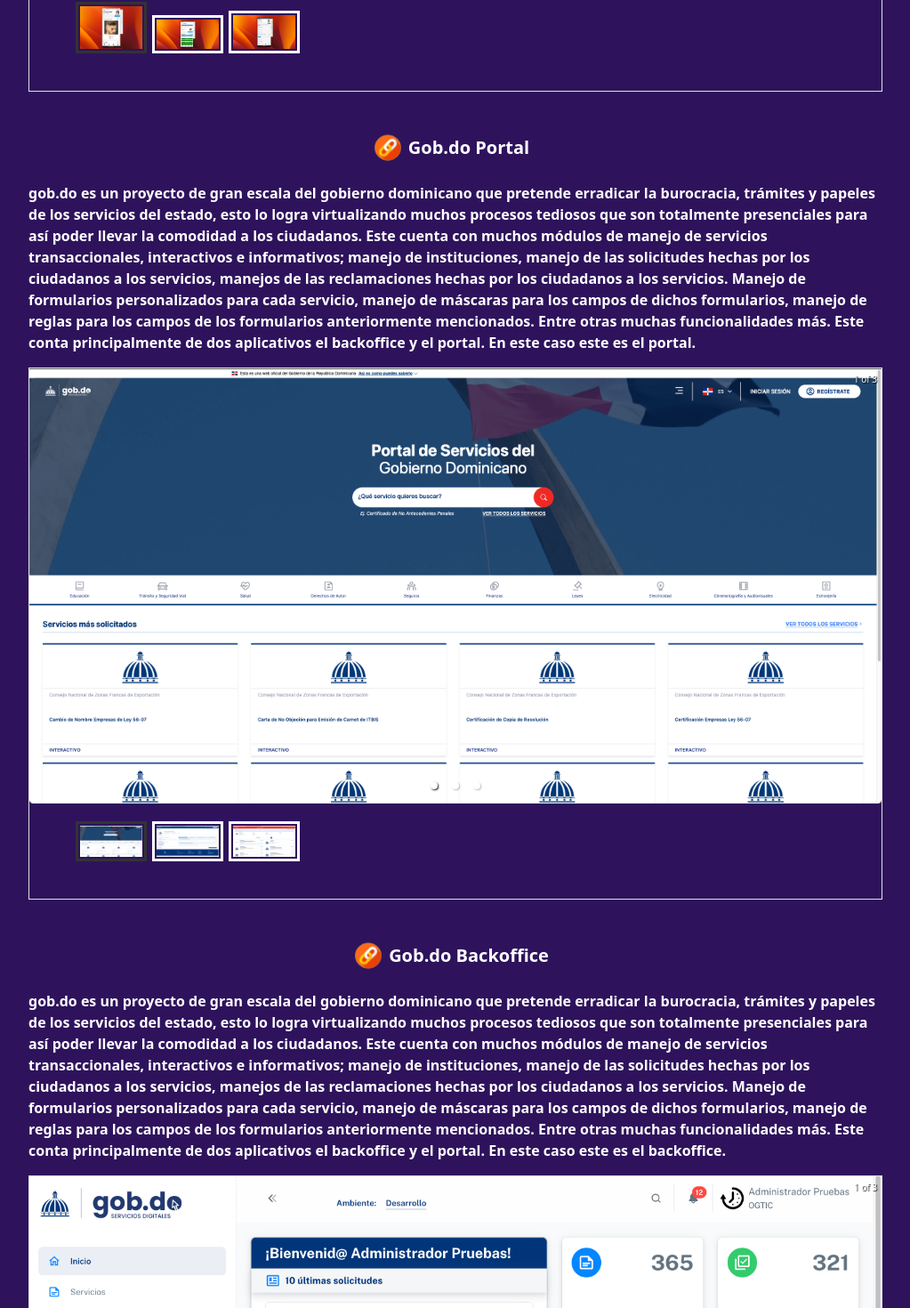
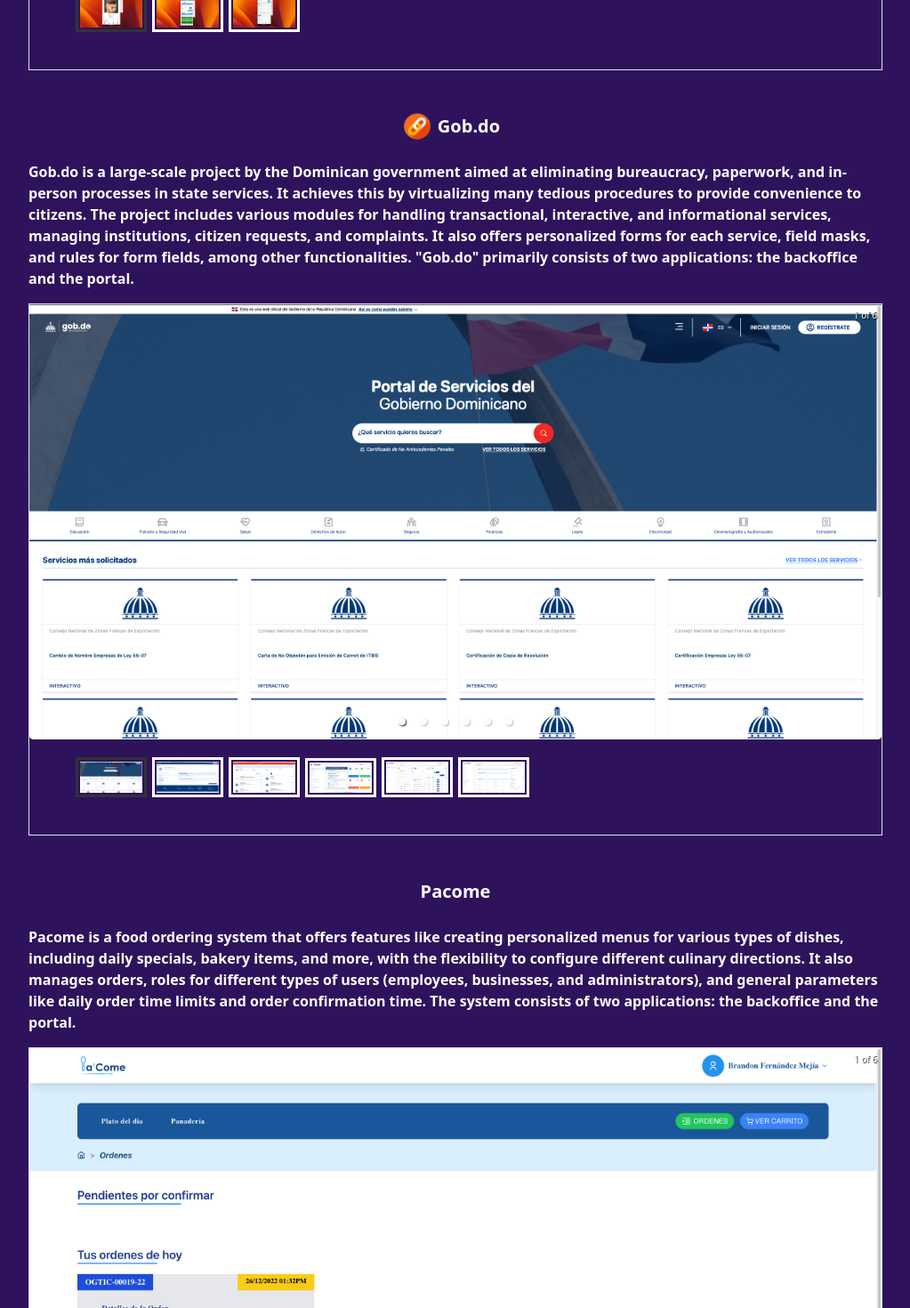
Before and after one commit to brandonprogamer02/portfolio, a React (Create React App) app: page / in a window 1280 px wide. Shown: the part 2320-3790 px from the top of the page at 89% size, without its empty margins (128-1151 px from the left). Built offline with nearby package versions, Linux system fonts and the light colour scheme.

Commit message:
some updated to the projects overview

```diff
--- a/package.json
+++ b/package.json
@@ -15,7 +15,7 @@
     "react-dom": "^17.0.2",
     "react-modal": "^3.16.1",
     "react-responsive-carousel": "^3.2.23",
-    "react-scripts": "4.0.3",
+    "react-scripts": "^5.0.1",
     "typescript": "^4.2.4",
     "web-vitals": "^1.1.2"
   },
--- a/src/components/Contact/index.tsx
+++ b/src/components/Contact/index.tsx
@@ -22,7 +22,7 @@
                          <img src={personaTelephoneImage} alt='personal telephone' className='w-25' />
                          <div className='d-flex flex-column flex-wrap justify-content-around align-items-center'>
                               <label style={{ color: 'white', marginBottom: 20 }}>Personal Number</label>
-                              <label style={{ color: 'white' }}>8497392210</label>
+                              <label style={{ color: 'white' }}>+1 849 739 2210</label>
                          </div>
                     </div>
                     <div className="col-12 col-md-6 my-5">
@@ -47,7 +47,7 @@
                                    style={{ marginLeft: 15 }}
                               >
                                    <label style={{ color: 'white' }}>Home Phone</label>
-                                   <label style={{ color: 'white' }}>8095915207</label>
+                                   <label style={{ color: 'white' }}>+1 849 739 2210</label>
                               </div>
                          </div>
                     </div>
--- a/src/components/MyProjects/index.tsx
+++ b/src/components/MyProjects/index.tsx
@@ -1,12 +1,12 @@
 import React from 'react';
 import darkBorderImage from '../../images/borderDark.svg';
 import ProjectCard from './ProjectCard';
-import chatAppImage from '../../images/chat-app.png';
-import gestyAppImage from '../../images/gesty-app.png';
+// import chatAppImage from '../../images/chat-app.png';
+// import gestyAppImage from '../../images/gesty-app.png';
 // import minerdAppImage from '../../images/minerd-app.png';
-import quizAppImage from '../../images/quizz-app.png';
+// import quizAppImage from '../../images/quizz-app.png';
 // import socialMediaDashboardLayourImage from '../../images/social-media-dashboard-layout.png';
-import takeNotesAppImage from '../../images/take-notes.png';
+// import takeNotesAppImage from '../../images/take-notes.png';
 import medsImage from '../../images/meds.png';
 import viableImage from '../../images/viable.jpeg';
 import dhnImage from '../../images/dhn.jpeg';
@@ -43,67 +43,60 @@
                pathImages: [barberyApp1Image, barberyApp2Image, barberyApp3Image],
                nameProject: 'Barbery App by Brandox02',
                link: 'https://play.google.com/store/apps/details?id=com.brandox02.app',
-               description: 'Brandox barbery app, es un proyecto que pretende agilizar el servicio brindado por los barberos a sus clientes, ofreciéndoles la posibilidad de poder virtualizar primordialmente el proceso de agenda de citas de sus clientes, fácilmente en una aplicación intuitiva, sencilla y móvil. También en la misma el barbero puede configurar los cortes de pelo que brinda como servicios, con su duración, precio y demás. Como también configurar los horarios en los que esta disponible semanalmente. Por otra parte el usuario es libre de acceder a todos estos módulos para fines de consumir su información y agendar sus propias citas.'
+               description: `The Brandox Barbery app is designed to enhance the services offered by barbers by simplifying the appointment scheduling process for their clients. It offers a user-friendly mobile application that enables virtual appointment scheduling. Barbers can set up the services they offer, specifying their duration and price, as well as their weekly availability. Users have the freedom to access these features, allowing them to view information and book their appointments conveniently.`
           },
           {
-               pathImages: [gobDoPortal1Image, gobDoPortal2Image, gobDoPortal3Image],
-               nameProject: 'Gob.do Portal',
+               pathImages: [gobDoPortal1Image, gobDoPortal2Image, gobDoPortal3Image, gobDoBackoffice1Image, gobDoBackoffice2Image, gobDoBackoffice3Image],
+               nameProject: 'Gob.do',
                link: 'https://www.gob.do/',
-               description: 'gob.do es un proyecto de gran escala del gobierno dominicano que pretende erradicar la burocracia, trámites y papeles de los servicios del estado, esto lo logra virtualizando muchos procesos tediosos que son totalmente presenciales para así poder llevar la comodidad a los ciudadanos. Este cuenta con muchos módulos de manejo de servicios transaccionales, interactivos e informativos; manejo de instituciones, manejo de las solicitudes hechas por los ciudadanos a los servicios, manejos de las reclamaciones hechas por los ciudadanos a los servicios. Manejo de formularios personalizados para cada servicio, manejo de máscaras para los campos de dichos formularios, manejo de reglas para los campos de los formularios anteriormente mencionados. Entre otras muchas funcionalidades más. Este conta principalmente de dos aplicativos el backoffice y el portal. En este caso este es el portal.'
+               description: `
+               Gob.do is a large-scale project by the Dominican government aimed at eliminating bureaucracy, paperwork, and in-person processes in state services. It achieves this by virtualizing many tedious procedures to provide convenience to citizens. The project includes various modules for handling transactional, interactive, and informational services, managing institutions, citizen requests, and complaints. It also offers personalized forms for each service, field masks, and rules for form fields, among other functionalities. "Gob.do" primarily consists of two applications: the backoffice and the portal. `
           },
           {
-               pathImages: [gobDoBackoffice1Image, gobDoBackoffice2Image, gobDoBackoffice3Image],
-               nameProject: 'Gob.do Backoffice',
-               link: 'https://gob-do-backoffice.www.gob.do',
-               description: 'gob.do es un proyecto de gran escala del gobierno dominicano que pretende erradicar la burocracia, trámites y papeles de los servicios del estado, esto lo logra virtualizando muchos procesos tediosos que son totalmente presenciales para así poder llevar la comodidad a los ciudadanos. Este cuenta con muchos módulos de manejo de servicios transaccionales, interactivos e informativos; manejo de instituciones, manejo de las solicitudes hechas por los ciudadanos a los servicios, manejos de las reclamaciones hechas por los ciudadanos a los servicios. Manejo de formularios personalizados para cada servicio, manejo de máscaras para los campos de dichos formularios, manejo de reglas para los campos de los formularios anteriormente mencionados. Entre otras muchas funcionalidades más. Este conta principalmente de dos aplicativos el backoffice y el portal. En este caso este es el backoffice.'
+               pathImages: [pacomePortal1Image, pacomePortal2Image, pacomePortal3Image, pacomeBackoffice1Image, pacomeBackoffice2Image, pacomeBackoffice3Image],
+               nameProject: 'Pacome',
+               link: '',
+               description: `
+
+
+Pacome is a food ordering system that offers features like creating personalized menus for various types of dishes, including daily specials, bakery items, and more, with the flexibility to configure different culinary directions. It also manages orders, roles for different types of users (employees, businesses, and administrators), and general parameters like daily order time limits and order confirmation time. The system consists of two applications: the backoffice and the portal.`
           },
-          {
-               pathImages: [pacomePortal1Image, pacomePortal2Image, pacomePortal3Image],
-               nameProject: 'Pacome Portal',
-               link: '',
-               description: 'Pacome es un sistema de pedido de comidas el cual cuenta con funcionalidades tales como creación de menu personalizados de distintas indoles para platos del dia, panaderia, en fin tantas direcciones culinarias como se desee crear porque es configurable; manejo de órdenes, pedidos, roles entre usuarios empleados, empresariales, y administradores, configuración de parámetros generales como tiempo para poder ordenar diario, tiempo para que una orden sea confirmada después que se pide, entre otros parámetros; así como muchas otras funcionalidades y detalles más. Este consta de dos aplicativos el backoffice y el porta. En este caso este es el Portal'
-          },
-          {
-               pathImages: [pacomeBackoffice1Image, pacomeBackoffice2Image, pacomeBackoffice3Image],
-               nameProject: 'Pacome Backoffice',
-               link: '',
-               description: 'Pacome es un sistema de pedido de comidas el cual cuenta con funcionalidades tales como creación de menu personalizados de distintas indoles para platos del dia, panaderia, en fin tantas direcciones culinarias como se desee crear porque es configurable; manejo de órdenes, pedidos, roles entre usuarios empleados, empresariales, y administradores, configuración de parámetros generales como tiempo para poder ordenar diario, tiempo para que una orden sea confirmada después que se pide, entre otros parámetros; así como muchas otras funcionalidades y detalles más. Este consta de dos aplicativos el backoffice y el porta. En este caso este es el Backoffice.'
-          },
+
           {
                pathImages: [medsImage],
                nameProject: 'Meds Gravitas System',
                link: 'https://test.meds.com.do/',
-               description: 'MEDS que es el sistema que utiliza la empresa del mismo nombre, este es un sistema médico en el que puedes agendar citas médicas de ars o de pacientes no asegurados, cuenta con un punto de ventas donde se pueden procesar los productos/procedimientos/análisis que el paciente desea elaborarse, también cuenta con módulos de contabilidad para el manejo de los resultados financieros que genera la empres. Así como también los módulos de órdenes de compra e inventario que fui yo que los desarrollé en gran medida.'
+               description: `MEDS, which is used by the company of the same name, is a medical system that allows you to schedule medical appointments for both insured and uninsured patients. It includes a point of sale system for processing products, procedures, and analyses that patients wish to undergo. Additionally, it features accounting modules for managing the company's financial results. The system also includes modules for purchase orders and inventory, which were significantly developed by the author.`
           },
           {
                pathImages: [dhnImage],
                nameProject: 'Digital Health Network(DHN) System',
                link: 'https://app.dhn.com.do/',
-               description: 'DHN es un sistema para la empresa del mismo nombre, está destinado para ser un intermediario entre las farmacias y las ars, de manera que procesa las autorizaciones & pre-autorizaciones de las distintas entidades médicas para así poderle brindar cierta seguridad y congruencia de transacciones a las ars, asi como tambien posee servicios de auditoria para las mismas.'
+               description: `DHN is a system developed for a company with the same name. It serves as an intermediary between pharmacies and health insurance providers (ARS). The system is designed to process authorizations and pre-authorizations from various medical entities, ensuring the security and consistency of transactions for ARS. It also offers auditing services for these entities.`
           },
           {
                pathImages: [viableImage],
                nameProject: 'Viable System',
-               description: 'VIABLE es el sistema para la empresa del mismo nombre, su principal función es la de poder expender productos, procesar autorizaciones de manera central, llevar las funciones de manejo de inventario, stock de productos, transferencias de productos entre sucursales, manejo de inventario de productos en mal estado, manejo de inventario de productos vencidos, suplidores, proveedores, así como también los módulos de contabilidad.'
+               description: `VIABLE is a system developed for the company with the same name. Its primary function is to facilitate product sales and process authorizations centrally. It also handles inventory management, product stock, product transfers between branches, management of damaged and expired products, suppliers, and accounting modules.`
           },
-          {
-               pathImages: [chatAppImage],
-               nameProject: 'Real Time Chat Aplication',
-               link: 'https://brandox-chat-app-frontend.herokuapp.com/',
-               linkYoutubeVideo: 'https://youtu.be/x1RH4_5huf8',
-               description: 'Este es una aplicación simple de mensajeria en tiempo real la cual sirve para comunicar personas desde distintos dispositivos electrónicos.'
-          },
-          {
-               pathImages: [gestyAppImage],
-               nameProject: 'Gesty Aplication',
-               link: 'https://gesty-app.netlify.app/',
-               description: 'GestyApp es una aplicación para calcular el indice académico cuatrimestral e histórico de los estudiantes de la carrera de software de ITLA.'
-          },
-          {
-               pathImages: [quizAppImage],
-               nameProject: 'Quizzes Aplication',
-               link: 'https://brandox-quizz-app.netlify.app/',
-          }
+          // {
+          //      pathImages: [chatAppImage],
+          //      nameProject: 'Real Time Chat Aplication',
+          //      link: 'https://brandox-chat-app-frontend.herokuapp.com/',
+          //      linkYoutubeVideo: 'https://youtu.be/x1RH4_5huf8',
+          //      description: 'Este es una aplicación simple de mensajeria en tiempo real la cual sirve para comunicar personas desde distintos dispositivos electrónicos.'
+          // },
+          // {
+          //      pathImages: [gestyAppImage],
+          //      nameProject: 'Gesty Aplication',
+          //      link: 'https://gesty-app.netlify.app/',
+          //      description: 'GestyApp es una aplicación para calcular el indice académico cuatrimestral e histórico de los estudiantes de la carrera de software de ITLA.'
+          // },
+          // {
+          //      pathImages: [quizAppImage],
+          //      nameProject: 'Quizzes Aplication',
+          //      link: 'https://brandox-quizz-app.netlify.app/',
+          // }
           // {
           //      pathImages: [minerdAppImage],
           //      nameProject: 'Minerd Teachers Aplication',
@@ -114,12 +107,12 @@
           //      nameProject: 'Social Media Dashboard Layout',
           //      link: 'https://layouts-responsive.netlify.app/'
           // }
-          ,
-          {
-               pathImages: [takeNotesAppImage],
-               nameProject: 'Take Notes Aplication',
-               link: 'https://brandox-deploy-apps.netlify.app/notes-project/index.html'
-          }
+          // ,
+          // {
+          //      pathImages: [takeNotesAppImage],
+          //      nameProject: 'Take Notes Aplication',
+          //      link: 'https://brandox-deploy-apps.netlify.app/notes-project/index.html'
+          // }
      ];
 
 
--- a/src/components/MySkills/data.ts
+++ b/src/components/MySkills/data.ts
@@ -52,7 +52,7 @@
                porcentual: 85
 
           }
-     ],
+          ],
      backend: [
           {
                technology: 'NodeJs',
@@ -95,6 +95,10 @@
           {
                technology: 'Netlify',
                porcentual: 87
+          },
+          {
+               technology: 'Docker',
+               porcentual: 80
           }
      ]
 }
--- a/src/components/MySkills/index.tsx
+++ b/src/components/MySkills/index.tsx
@@ -13,7 +13,7 @@
 
                     <img src={lampImage} alt="lamp" style={{ width: 50, marginRight: 10, marginBottom: 20 }} className='' />
                     <div>
-                         <p className=''>This is the tecnologies i dominate. I can do fullstack apps</p>
+                         <p className=''>These are the cutting-edge technologies and tools that i have expertise in</p>
                     </div>
 
                </div>
```
Also changed, not shown: 2 other files (tests, documents, lock files or other folders).
